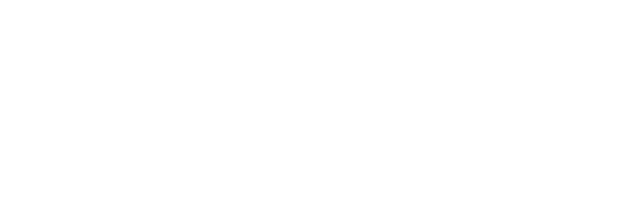
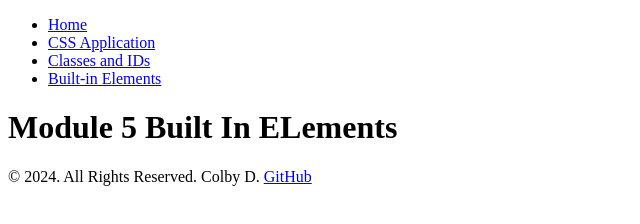
Before and after one commit to ColbyDomingos/COMP001A.Module5LectureActivity, a plain HTML site: page built-in-elements.html in a window 1280 px wide. Shown: the whole page, without its empty margins (0-640 px from the left). Drawn offline with Linux system fonts and the light colour scheme.

Commit message:
Added begging Code

```diff
--- a/built-in-elements.html
+++ b/built-in-elements.html
@@ -1,11 +1,46 @@
 <!DOCTYPE html>
+
 <html lang="en">
+
 <head>
+
     <meta charset="UTF-8">
     <meta name="viewport" content="width=device-width, initial-scale=1.0">
-    <title>Document</title>
+    <title>Module 5 Built In Elements</title>
+
 </head>
+
 <body>
 
+    <header>
+
+        <nav>
+
+            <ul>
+
+                <li><a href="index.html">Home</a></li>
+                <li><a href="css-application.html">CSS Application</a></li>
+                <li><a href="classes-ids.html">Classes and IDs</a></li>
+                <li><a href="built-in-elements.html">Built-in Elements</a></li>
+
+            </ul>
+
+        </nav>
+
+        <h1>Module 5 Built In ELements</h1>
+
+    </header>
+
+    <main>
+
+    </main>
+
+    <footer>
+
+        <p>&copy; 2024. All Rights Reserved. Colby D. <a href="https://github.com/ColbyDomingos">GitHub</a></p>
+
+    </footer>
+
 </body>
+
 </html>
```
Also changed, not shown: classes-ids.html (+36 -1 lines), css-application.html (+36 -1 lines), index.html (+36 -1 lines).
